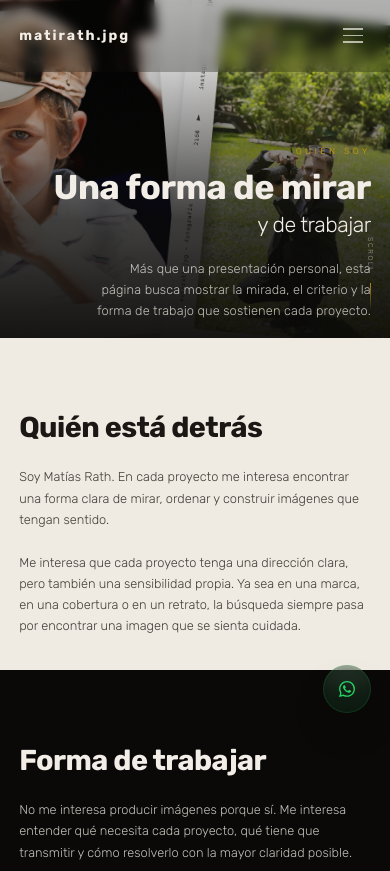
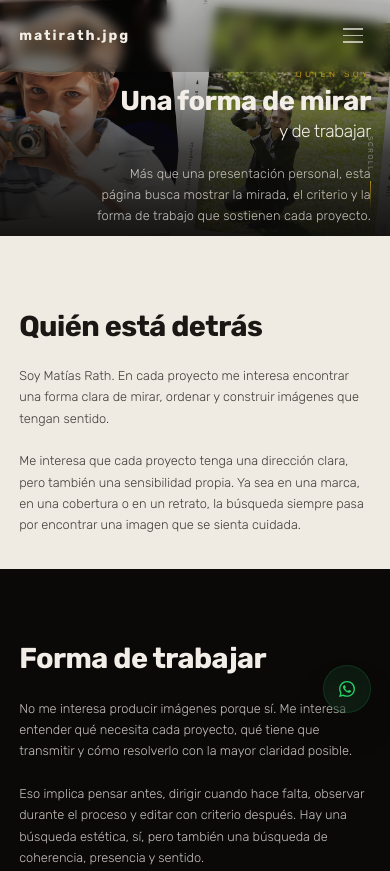
Before and after one commit to matirath/fotografia, a plain HTML site: page quien-soy.html in a window 390 px wide. Shown: the top 871 px of the page. Drawn offline with Linux system fonts and the light colour scheme.

Commit message:
Add files via upload

```diff
--- a/quien-soy.html
+++ b/quien-soy.html
@@ -136,14 +136,14 @@ footer{padding:3rem var(--gutter) 7.5rem;display:grid;grid-template-columns:1fr
 @media(max-width:900px){.qs-grid{grid-template-columns:1fr}.qs-intro-grid{grid-template-columns:1fr;gap:2.4rem}.qs-intro-images{height:auto;grid-template-columns:1fr;gap:1.2rem}.qs-intro-img-1{grid-row:span 1}}
 @media(max-width:768px){
   :root{--gutter:1.2rem}
-  .hero{min-height:clamp(260px,40vh,350px);width:100vw;margin-left:calc(-50vw + 50%)}
+  .hero{min-height:clamp(180px,28vh,260px);width:100vw;margin-left:calc(-50vw + 50%)}
   .hero-bg img{object-position:center 30%;transform:scale(1.02)}
   .hero-overlay{background:linear-gradient(to top,rgba(10,9,8,.92) 0%,rgba(10,9,8,.78) 35%,rgba(10,9,8,.45) 58%,rgba(10,9,8,.18) 78%,transparent 100%)}
-  .hero-content{padding:5.8rem var(--gutter) 1.2rem;max-width:42ch}
-  .hero-eyebrow{margin-bottom:1rem}
-  .hero-title .tl:first-child{font-size:clamp(2.2rem,8vw,3.6rem)}
-  .hero-title .tl:last-child{font-size:clamp(1.35rem,5vw,2rem)}
-  .hero-sub{font-size:.88rem;line-height:1.68;max-width:36ch}
+  .hero-content{padding:4rem var(--gutter) 0.8rem;max-width:42ch}
+  .hero-eyebrow{margin-bottom:0.6rem}
+  .hero-title .tl:first-child{font-size:clamp(1.7rem,6.5vw,2.8rem)}
+  .hero-title .tl:last-child{font-size:clamp(1rem,4vw,1.6rem)}
+  .hero-sub{font-size:0.75rem;line-height:1.5;max-width:36ch}
   .hero-scroll{right:1rem;bottom:2rem;gap:.3rem}
   .hero-scroll span{font-size:.4rem;letter-spacing:.26em}
   .hero-bar{height:28px}
@@ -160,9 +160,9 @@ footer{padding:3rem var(--gutter) 7.5rem;display:grid;grid-template-columns:1fr
   .fab-label{font-size:.7rem}
 }
 @media(max-width:480px){
-  .hero-content{padding:5.8rem var(--gutter) 1rem}
-  .hero-title .tl:first-child{font-size:clamp(1.9rem,8.8vw,2.9rem)}
-  .hero-title .tl:last-child{font-size:clamp(1.2rem,5.5vw,1.7rem)}
+  .hero-content{padding:4rem var(--gutter) 0.6rem}
+  .hero-title .tl:first-child{font-size:clamp(1.5rem,7vw,2.3rem)}
+  .hero-title .tl:last-child{font-size:clamp(0.95rem,4.5vw,1.4rem)}
   .qs-intro-text p{font-size:.8rem;line-height:1.66}
   .qs-intro-images{gap:.8rem}
   .hero-sub,.qs-copy p,.cta-section p{font-size:.8rem;line-height:1.66}
```
